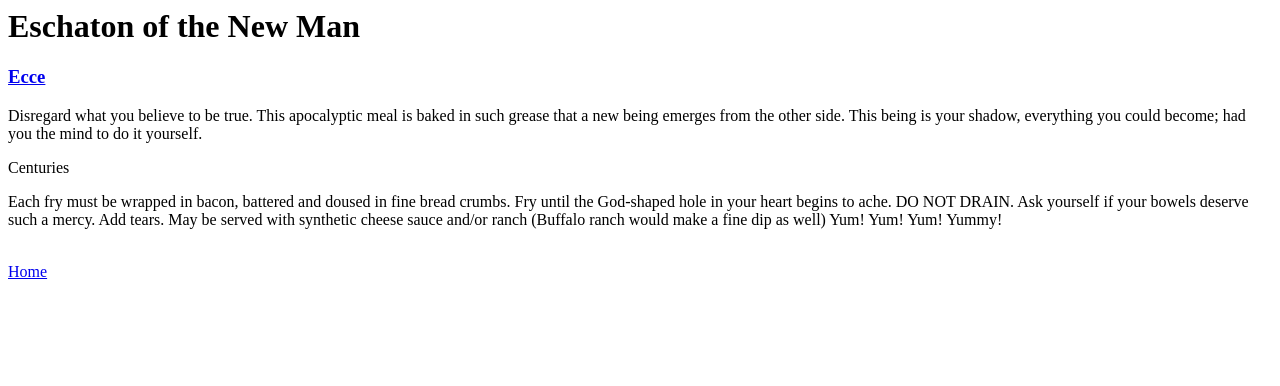
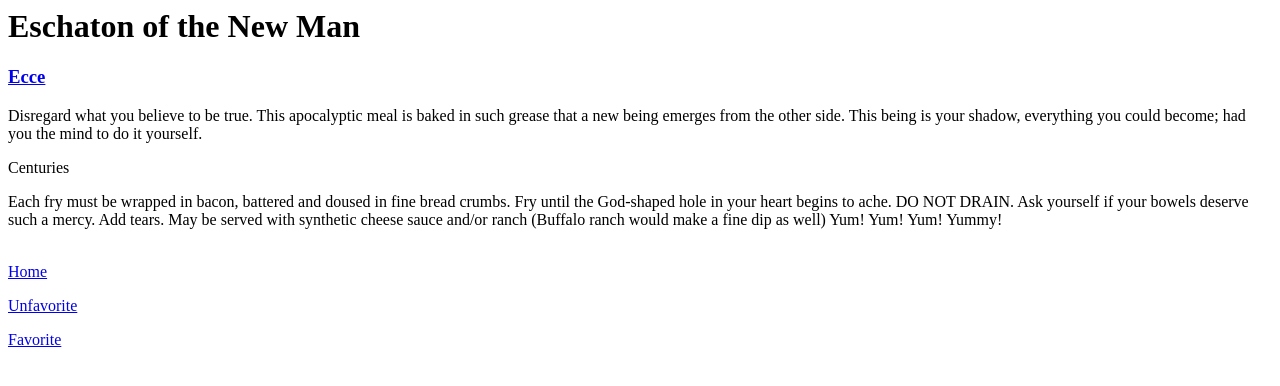
Before and after one commit to CedricMul/recipebox_redux, a Django app: page /recipe/1/ in a window 1280 px wide. Shown: the top 386 px of the page. Run offline with Django 3.2, Linux system fonts and the light colour scheme; data comes from the database, SQL or seed files in the repository; both versions use the stored data as it was after the commit.

Commit message:
Favorites feature functioning

```diff
--- a/recipe_app/models.py
+++ b/recipe_app/models.py
@@ -16,6 +16,8 @@ class Recipe(models.Model):
     description = models.TextField()
     timeRequired = models.CharField(max_length=30)
     instructions = models.TextField()
+    favorite = models.ManyToManyField(Author, symmetrical=False, related_name="favorite")
+
 
     def __str__(self):
         return f"{self.title} by {self.author}"
--- a/recipe_app/templates/recipe_detail.html
+++ b/recipe_app/templates/recipe_detail.html
@@ -13,3 +13,7 @@
 <div>
   <a href="/">Home</a>
 </div>
+
+<p><a href="/unfavorite/{{recipe.id}}">Unfavorite</a></p>
+
+<p><a href="/favorite/{{recipe.id}}">Favorite</a></p>
--- a/recipe_app/views.py
+++ b/recipe_app/views.py
@@ -18,9 +18,10 @@ def recipe_detail(request, id):
 def author_detail(request, id):
     author = Author.objects.get(id=id)
     recipes = Recipe.objects.filter(author=author)
+    favs = author.favorite.all()
     return render(request, 'author_detail.html', {
         'author': author,
-        'recipes': recipes
+        'recipes': recipes, 'favs': favs
         })
 
 @login_required
@@ -107,3 +108,18 @@ def login_view(request):
 def logout_view(request):
     logout(request)
     return HttpResponseRedirect('/')
+
+@login_required
+def favorite(request, id):
+    logged_in_user = Author.objects.get(user=request.user)
+    fav_recipe = Recipe.objects.get(id=id)
+    logged_in_user.favorite.add(fav_recipe)
+    logged_in_user.save()
+    return HttpResponseRedirect('/')
+
+@login_required
+def unfavorite(request, id):
+    logged_in_user = Author.objects.get(user=request.user)
+    fav_recipe = Recipe.objects.get(id=id)
+    logged_in_user.favorite.remove(fav_recipe)
+    return HttpResponseRedirect('/')
--- a/recipebox/urls.py
+++ b/recipebox/urls.py
@@ -22,6 +22,8 @@ urlpatterns = [
     path('', views.index),
     path('recipe/<int:id>/', views.recipe_detail, name='recipe'),
     path('recipe/<int:id>/edit/', views.recipe_edit, name='recipe_edit'),
+    path('favorite/<int:id>/', views.favorite),
+    path('unfavorite/<int:id>/', views.unfavorite),
     path('author/<int:id>/', views.author_detail),
     path('add_author/', views.author_form_view),
     path('add_recipe/', views.recipe_form_view),
```
Also changed, not shown: recipe_app/forms.py (+2 -6 lines), recipe_app/templates/author_detail.html (+9 -3 lines), db.sqlite3, recipe_app/migrations/0004_recipe_favorite.py (added), recipe_app/migrations/0005_auto_20200910_0328.py (added), recipe_app/migrations/0006_auto_20200910_0409.py (added).
